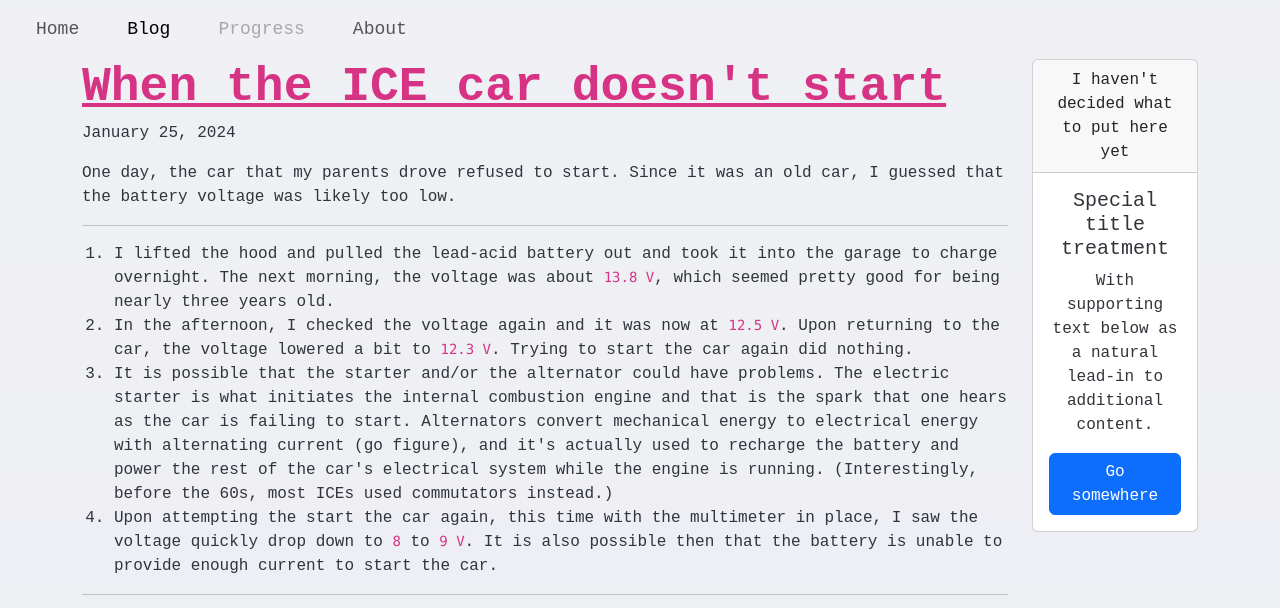
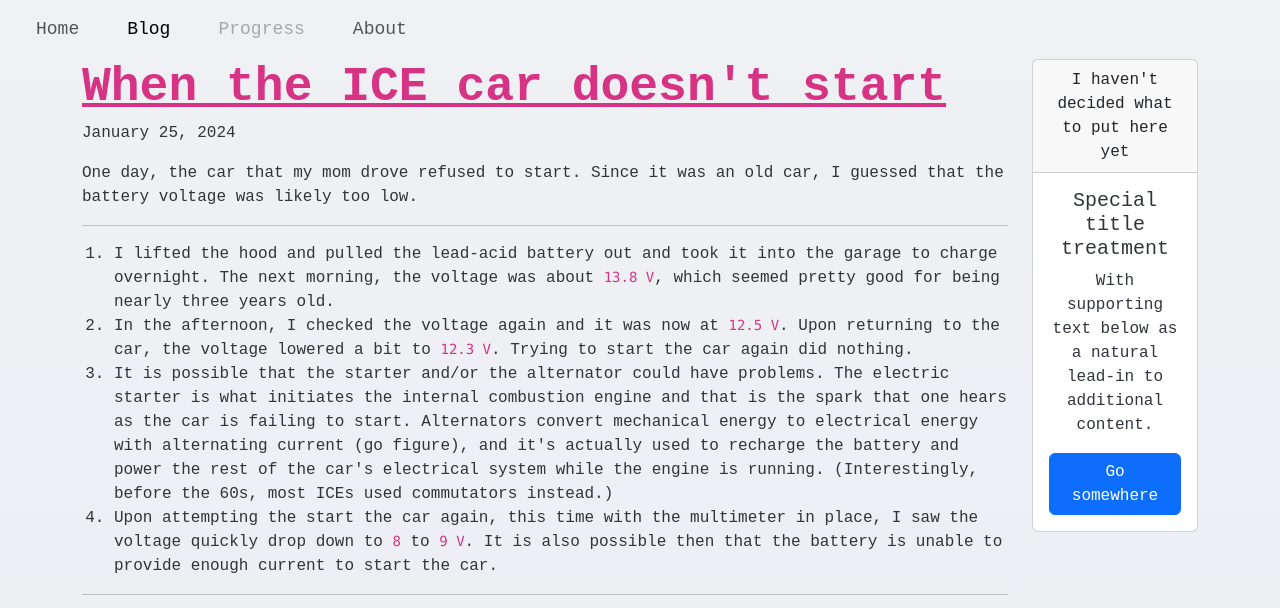
Before and after one commit to Owen-Jiang/Hands-On-Deck, a plain HTML site: page posts/when-the-ice-car-doesnt-start.1/index.html in a window 1280 px wide. Shown: the top 608 px of the page. Drawn offline with nearby package versions, Linux system fonts and the light colour scheme; files that its build step writes are made by us from their sources; a web font is replaced by a local one.

Commit message:
Update index.html

```diff
--- a/posts/when-the-ice-car-doesnt-start.1/index.html
+++ b/posts/when-the-ice-car-doesnt-start.1/index.html
@@ -61,7 +61,7 @@
             <article class="blog-post">
               <h2 class="display-5 link-body-emphasis mb-1"><a href="/posts/when-the-ice-car-doesnt-start.1">When the ICE car doesn't start</a></h2>
               <p class="blog-post-meta">January 25, 2024</p>
-              <p>One day, the car that my parents drove refused to start. Since it was an old car, I guessed that the battery voltage was likely too low.</p>
+              <p>One day, the car that my mom drove refused to start. Since it was an old car, I guessed that the battery voltage was likely too low.</p>
               <hr>
               <ol>
                 <li>I lifted the hood and pulled the lead-acid battery out and took it into the garage to charge overnight. The next morning, the voltage was about <code>13.8 V</code>, which seemed pretty good for being nearly three years old.</li>
```
